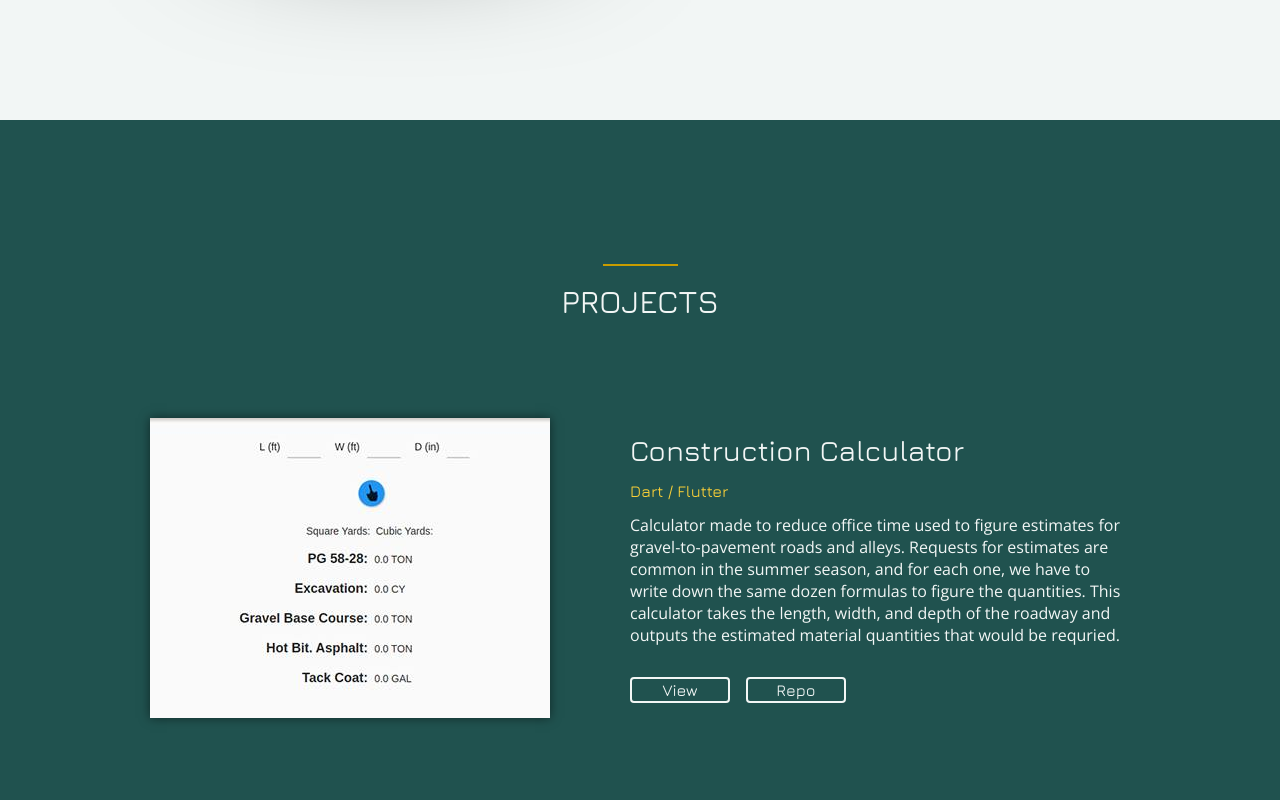
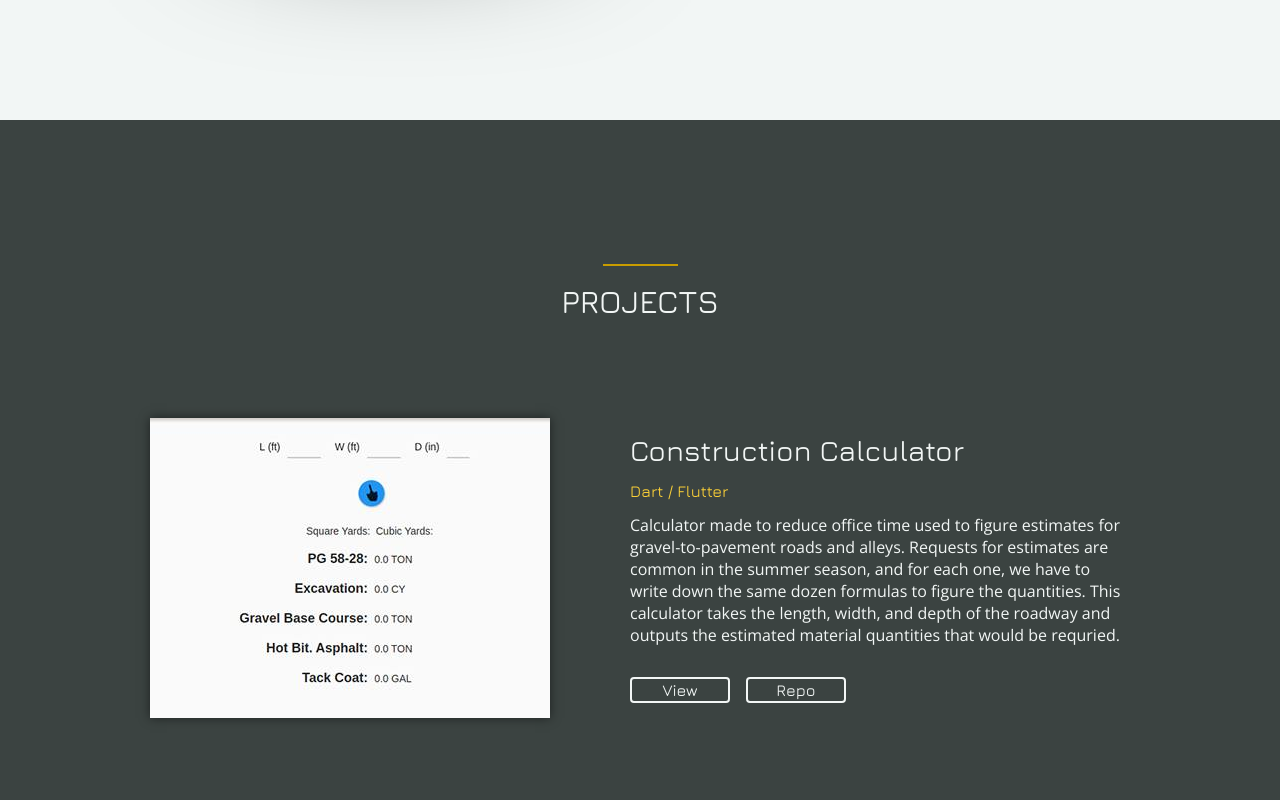
Before and after one commit to ajhanson22227/portfolio, a React (Create React App) app: page / in a window 1280 px wide. Shown: the part 1320-2120 px from the top of the page. Built offline with nearby package versions, Linux system fonts and the light colour scheme.

Commit message:
change variable color for projects and navbar

```diff
--- a/src/index.css
+++ b/src/index.css
@@ -1,9 +1,9 @@
 :root{
     --normalTextColor: #307672;
     --projectTextColor: #F2F6F5;
-    --projectBackgroundColor: #20524F;
+    --projectBackgroundColor: #3B4341;
     --backgroundColor: #F2F6F5;
-    --navbarBackgroundColor: #E9EEED;
+    --navbarBackgroundColor: #307672;
     --yellowOnDark: #FBD037;
     --yellowOnLight: #C89C00;
 }
```
